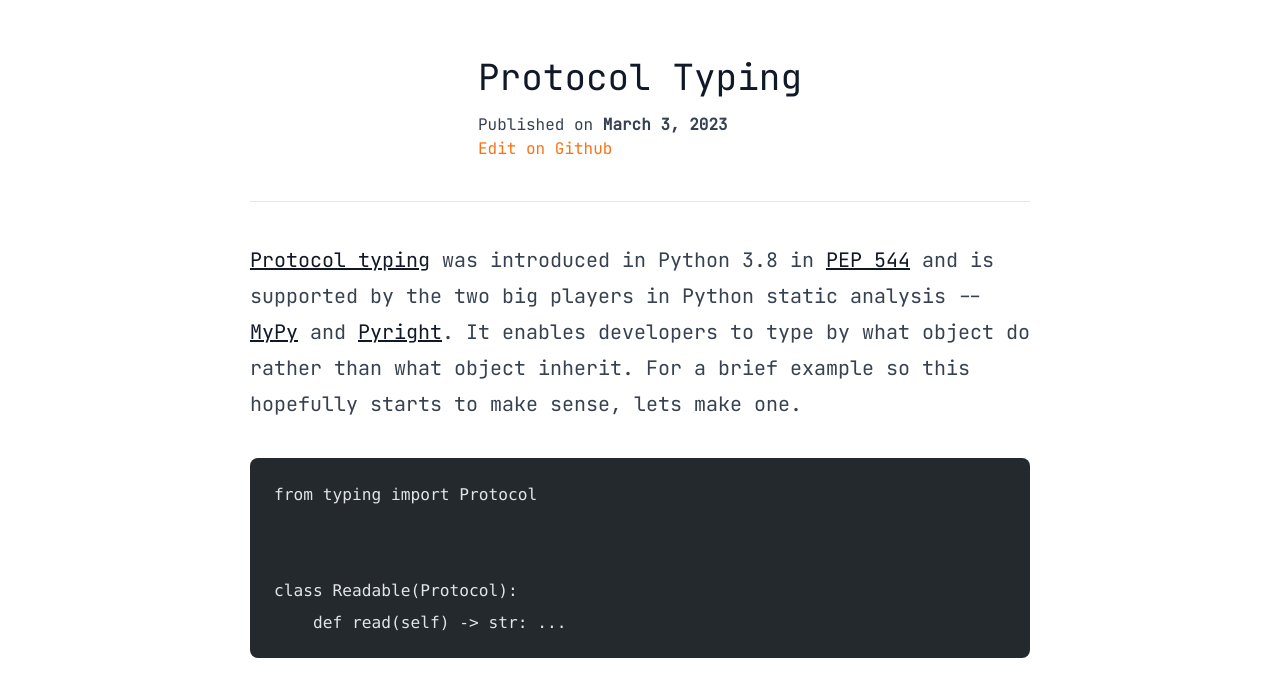
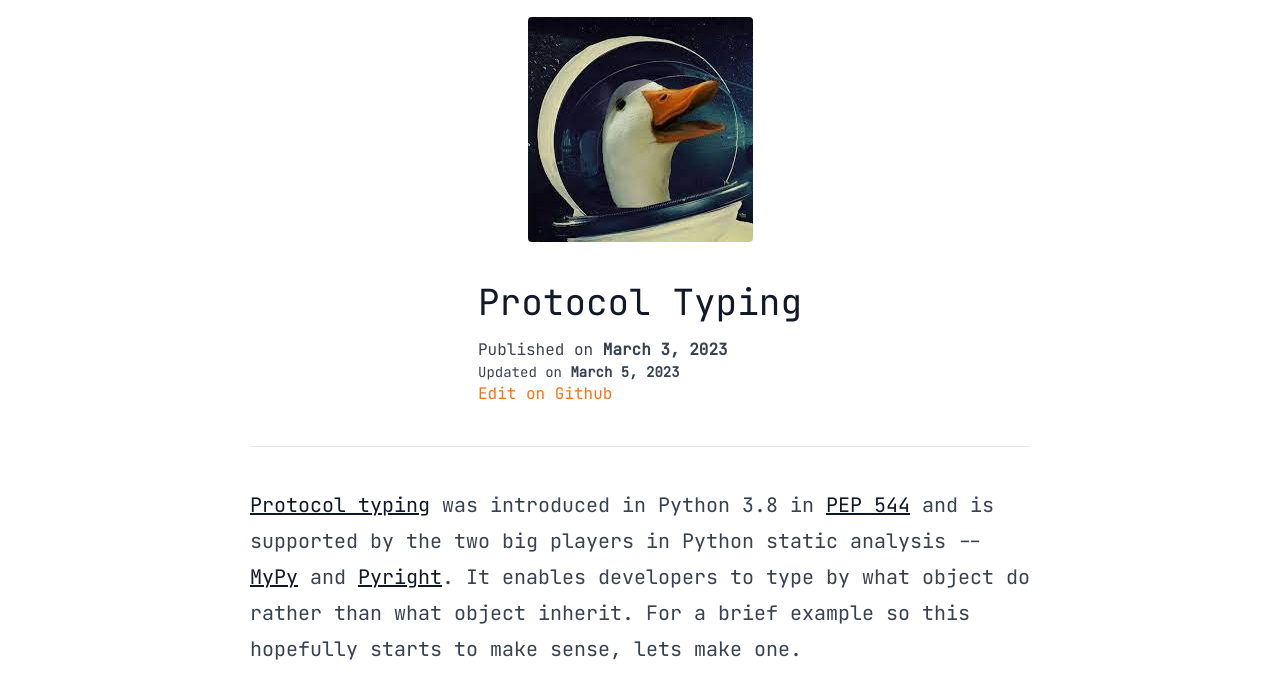
Before and after one commit to GDWR/gdwrsite, an Astro site: page /blog/protocol-typing in a window 1280 px wide. Shown: the part 103-794 px from the top of the page. Built offline with nearby package versions, Linux system fonts and the light colour scheme; Astro itself is replaced by a stand-in of ours; some packages are replaced by stand-ins of ours.

Commit message:
Add image for `protocol-typing` blog post

```diff
--- a/src/pages/blog/protocol-typing.mdx
+++ b/src/pages/blog/protocol-typing.mdx
@@ -3,8 +3,8 @@ layout: "../../layouts/BlogPost.astro"
 title: "Protocol Typing"
 description: "Typing by structure, not by inheritance"
 publishDate: "March 3, 2023"
-# updatedDate: "December 14, 2022"
-# heroImage: "/images/placeholder.png"
+updatedDate: "March 5, 2023"
+heroImage: "/images/protocol-typing.jpg"
 ---
 
 [Protocol typing](https://docs.python.org/3/library/typing.html#typing.Protocol) was introduced in Python 3.8 in
```
Also changed, not shown: public/images/protocol-typing.jpg (added).
